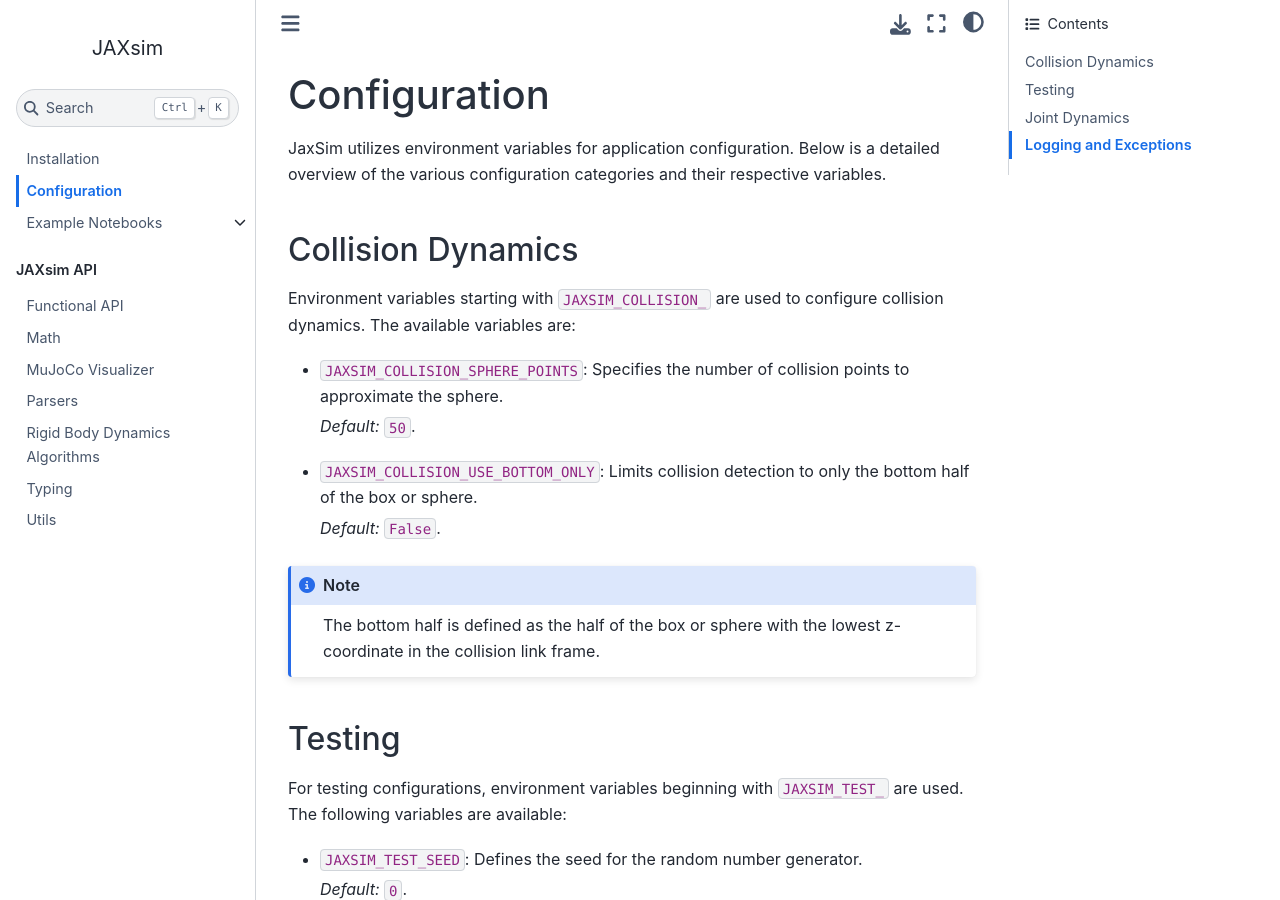
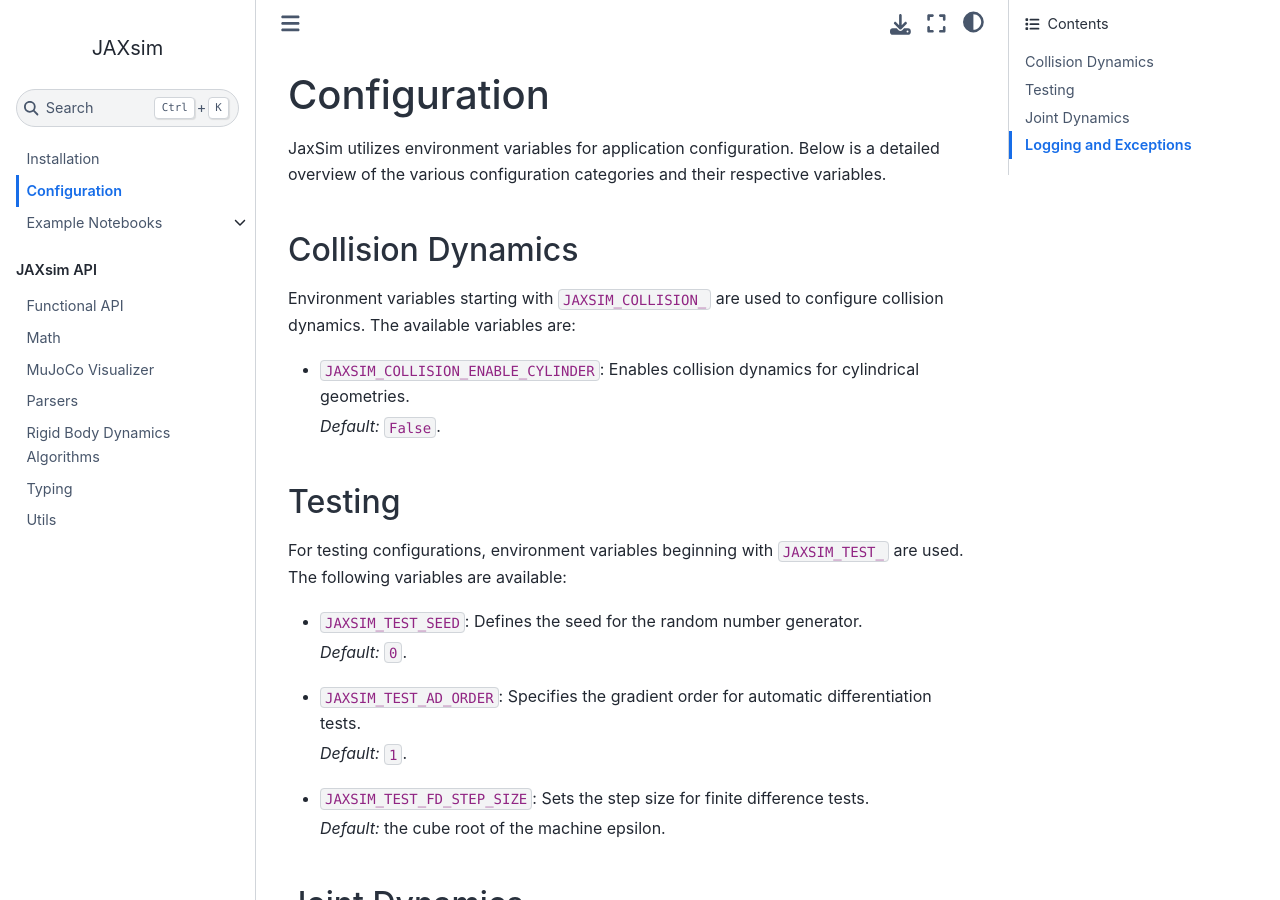
Before and after one commit to ami-iit/jaxsim, a Sphinx documentation site: the page built from docs/guide/configuration.rst, in a window 1280 px wide and 900 px high. Built offline with Sphinx 7.4.7 and the Sphinx Book theme 1.1.4, drawn with Linux system fonts in a browser that asks for light colours; pages that are not in the unit, such as notebooks, are missing from menus; the version number could not be read and is left out.

Commit message:
Update cylinder collision configuration
- Removed sphere collision points options in docs.
- Added env var to disable cylinder collisions.

```diff
--- a/docs/guide/configuration.rst
+++ b/docs/guide/configuration.rst
@@ -9,16 +9,9 @@
 
 Environment variables starting with ``JAXSIM_COLLISION_`` are used to configure collision dynamics. The available variables are:
 
-- ``JAXSIM_COLLISION_SPHERE_POINTS``: Specifies the number of collision points to approximate the sphere.
-
-  *Default:* ``50``.
-
-- ``JAXSIM_COLLISION_USE_BOTTOM_ONLY``: Limits collision detection to only the bottom half of the box or sphere.
+- ``JAXSIM_COLLISION_ENABLE_CYLINDER``: Enables collision dynamics for cylindrical geometries.
 
   *Default:* ``False``.
-
-.. note::
-  The bottom half is defined as the half of the box or sphere with the lowest z-coordinate in the collision link frame.
 
 
 Testing
```
Also changed, not shown: 2 other files.
